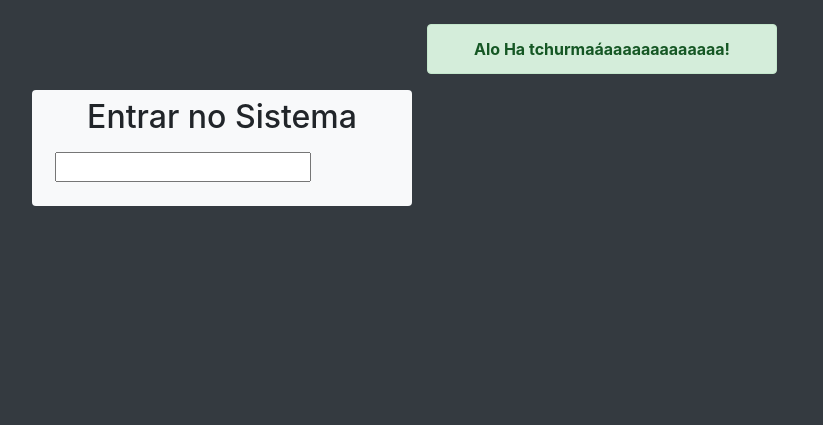
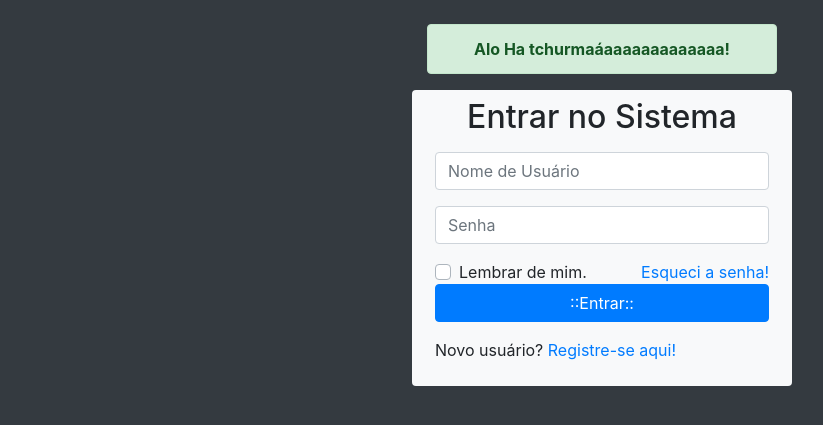
Before and after one commit to hostogio/login, a PHP site: page /login/ in a window 1280 px wide. Shown: the top 425 px of the page, without its empty margins (38-861 px from the left). Run offline with PHP 8.4, Linux system fonts and the light colour scheme.

Commit message:
Login
close #1

```diff
--- a/index.php
+++ b/index.php
@@ -32,14 +32,41 @@
         </section>
         <!-- Formulário de Login -->
         <section class="row">
-      <div class="col-lg-4 bg-light rounded"
-           id="caixaLogin">
+            <div class="col-lg-4 offset-lg-4 bg-light rounded" id="caixaLogin">
                 <h2 class="text-center mt-2">
                     Entrar no Sistema
                 </h2>
                 <form action="#" method="post" class="p-2" id="formLogin">
                     <div class="form-group">
-              <input type="text" name="" id="">
+                        <input type="text" name="nomeUsuario" id="nomeUsuario" placeholder="Nome de Usuário" class="form-control">
+
+                    </div>
+                    <div class="form-group">
+                        <input type="password" name="senhaUsuario" id="senhaUsuario" placeholder="Senha" class="form-control">
+
+                    </div>
+                    <div class="custom-control custom-checkbox">
+
+                        <input type="checkbox" name="lembrar" id="lembrar" class="custom-control-input">
+
+                        <label for="lembrar" class="custom-control-label">
+                            Lembrar de mim.
+                        </label>
+
+                        <a href="#" class="float-right" id="btnEsqueci">
+                            Esqueci a senha!
+                        </a>
+                    </div>
+                    <div class="form-group">
+                        <input type="submit" value="::Entrar::" name="btnEntrar" id="btnEntrar" class="btn btn-primary btn-block">
+
+                    </div>
+                    <div class="form-group">
+                    <p>
+                    Novo usuário? <a href="#" id="btnRegistrar">
+                      Registre-se aqui!
+                      </a>
+                    </p>
 
                     </div>
                 </form>
```
Lines whose indentation alone changed are shown as unchanged.
